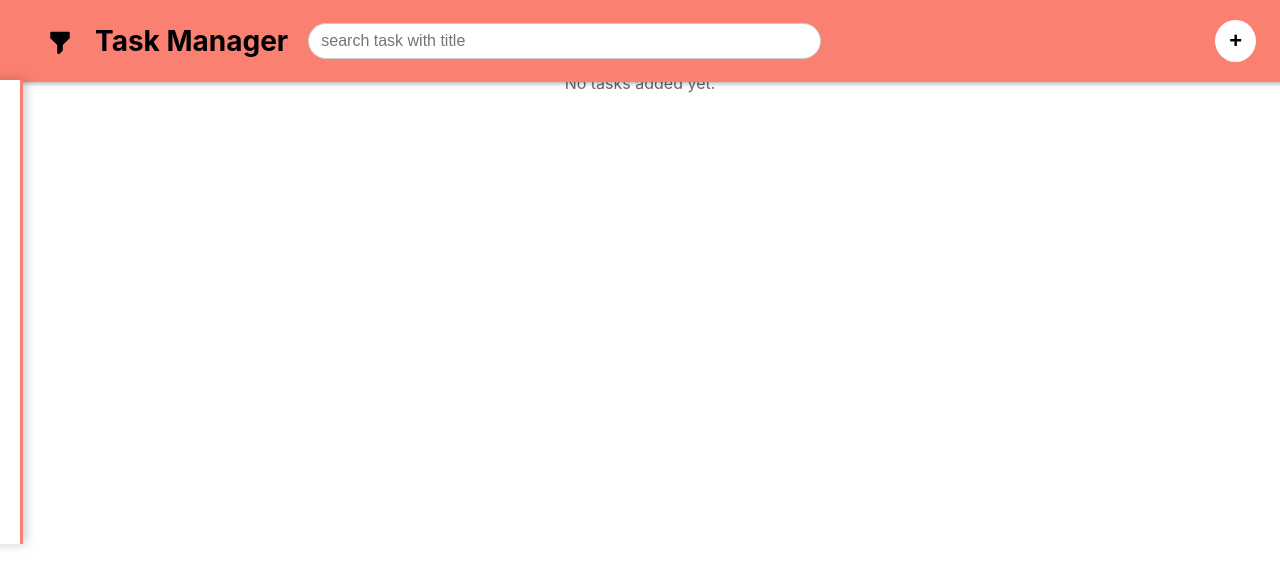
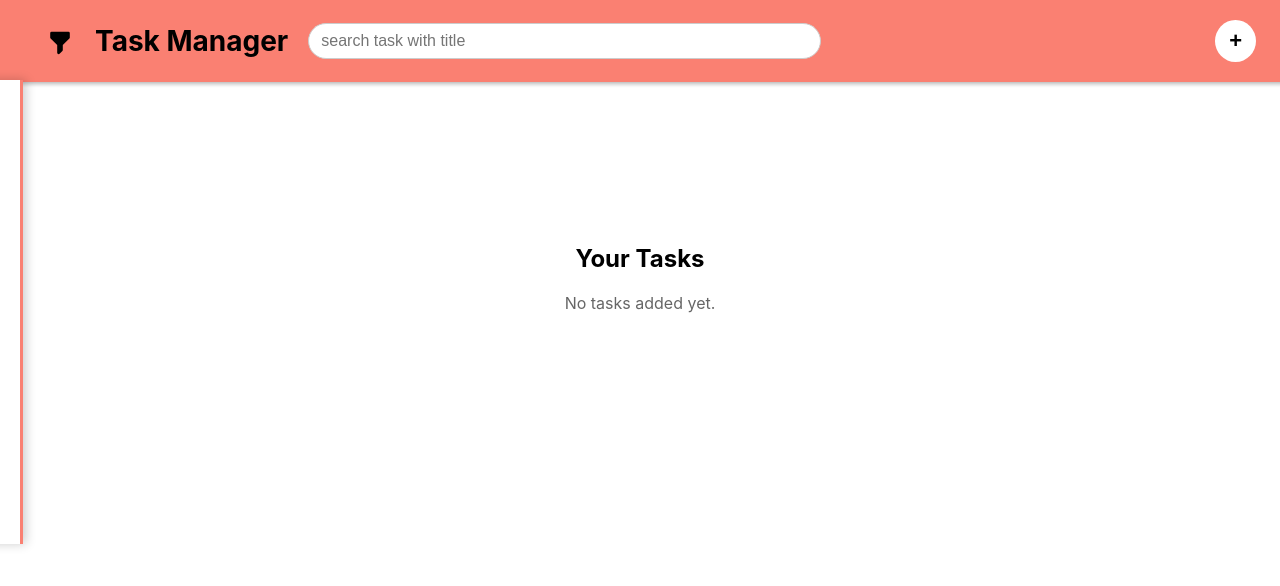
Before and after one commit to TVVaishnavi/Task-Manager-HVA-, a React (Create React App) app in the folder task-manager/: page / in a window 1280 px wide. Shown: the top 586 px of the page. Built offline with nearby package versions, Linux system fonts and the light colour scheme.

Commit message:
Update Home component container class name

```diff
--- a/task-manager/src/pages/Home.js
+++ b/task-manager/src/pages/Home.js
@@ -78,7 +78,7 @@ function Home() {
 
 
     return (
-        <div>
+        <div className='home-container'>
 
             <Header
                 openForm={() => setShowForm(true)}
```
